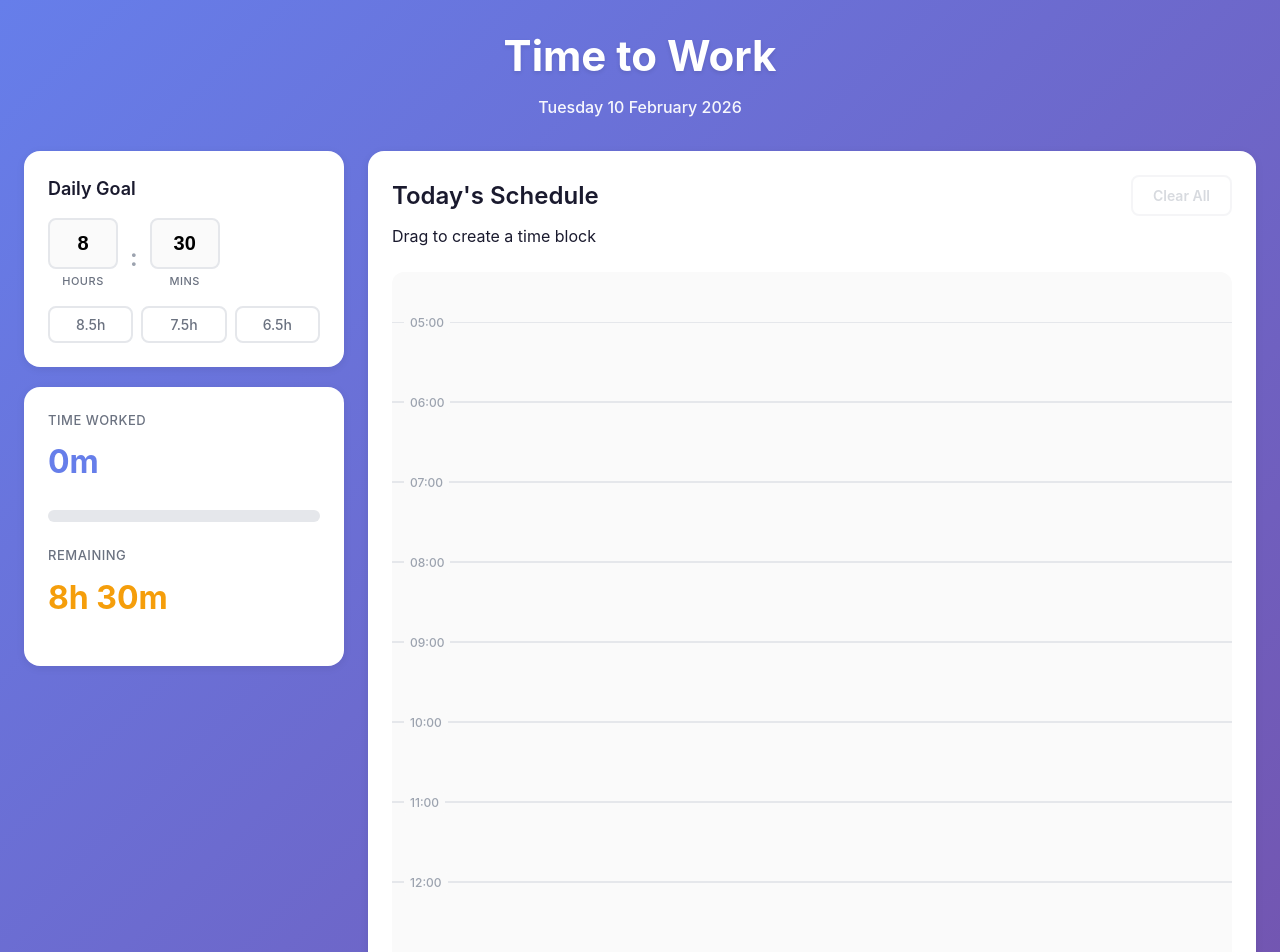
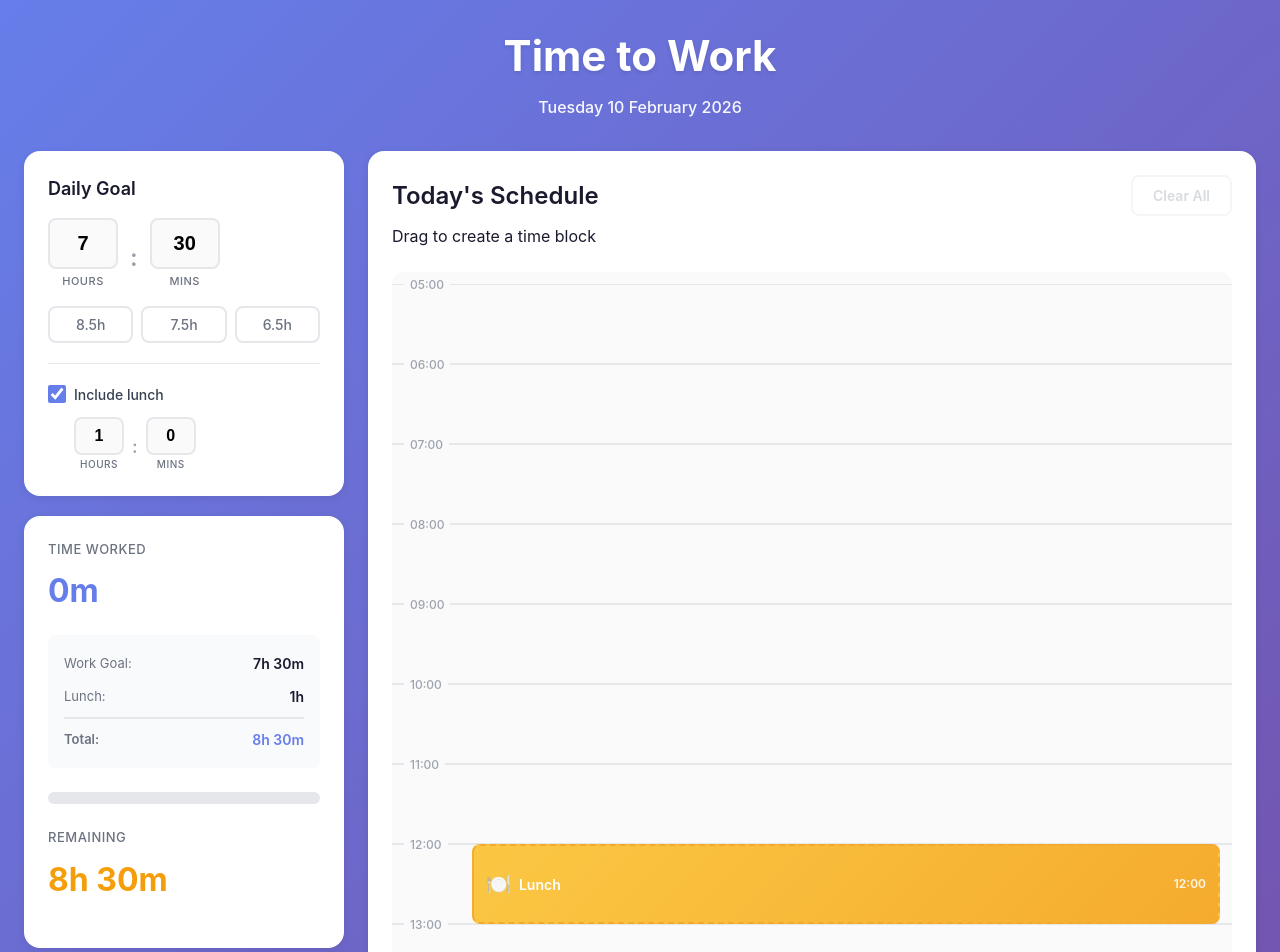
Before and after one commit to dwilliams264/time-to-work, a React (Vite) app: page / in a window 1280 px wide. Shown: the top 952 px of the page. Built offline with nearby package versions, Linux system fonts and the light colour scheme.

Commit message:
feat: added lunch break

```diff
--- a/src/App.tsx
+++ b/src/App.tsx
@@ -6,7 +6,7 @@ import DayCalendar from './components/DayCalendar';
 import GoalSetter from './components/GoalSetter';
 import TimeStats from './components/TimeStats';
 import type { TimeBlock } from './types';
-import { DEFAULT_GOAL_MINUTES } from './constants/calendar';
+import { DEFAULT_GOAL_MINUTES, DEFAULT_LUNCH_TIME } from './constants/calendar';
 import { formatDate } from './utils/timeFormatters';
 
 /**
@@ -15,6 +15,9 @@ import { formatDate } from './utils/timeFormatters';
 function App() {
   const [timeBlocks, setTimeBlocks] = useState<TimeBlock[]>([]);
   const [goalMinutes, setGoalMinutes] = useState(DEFAULT_GOAL_MINUTES);
+  const [lunchEnabled, setLunchEnabled] = useState(true);
+  const [lunchMinutes, setLunchMinutes] = useState(60);
+  const [lunchStartTime, setLunchStartTime] = useState(DEFAULT_LUNCH_TIME);
 
   const currentDate = formatDate(new Date());
   const totalMinutesWorked = timeBlocks.reduce((sum, block) => sum + block.duration, 0);
@@ -52,10 +55,19 @@ function App() {
 
       <div className="app-content">
         <div className="sidebar">
-          <GoalSetter goalMinutes={goalMinutes} onGoalChange={setGoalMinutes} />
+          <GoalSetter
+            goalMinutes={goalMinutes}
+            onGoalChange={setGoalMinutes}
+            lunchEnabled={lunchEnabled}
+            lunchMinutes={lunchMinutes}
+            onLunchEnabledChange={setLunchEnabled}
+            onLunchMinutesChange={setLunchMinutes}
+          />
           <TimeStats
             totalMinutes={totalMinutesWorked}
             goalMinutes={goalMinutes}
+            lunchEnabled={lunchEnabled}
+            lunchMinutes={lunchMinutes}
           />
         </div>
 
@@ -66,6 +78,10 @@ function App() {
             onRemoveBlock={handleRemoveBlock}
             onUpdateBlock={handleUpdateBlock}
             onClearAll={handleClearAll}
+            lunchEnabled={lunchEnabled}
+            lunchStartTime={lunchStartTime}
+            lunchDuration={lunchMinutes}
+            onLunchTimeChange={setLunchStartTime}
           />
         </main>
       </div>
--- a/src/components/DayCalendar.css
+++ b/src/components/DayCalendar.css
@@ -75,7 +75,7 @@
     cursor: crosshair;
     user-select: none;
     touch-action: none;
-    padding-top: 50px;
+    padding-top: 12px;
 }
 
 .hour-row {
@@ -196,6 +196,53 @@
     background: rgba(255, 255, 255, 0.2);
 }
 
+.lunch-indicator {
+    position: absolute;
+    left: 80px;
+    right: 12px;
+    background: linear-gradient(135deg, #fbbf24 0%, #f59e0b 100%);
+    border: 2px dashed #f59e0b;
+    border-radius: 8px;
+    cursor: move;
+    display: flex;
+    align-items: center;
+    min-height: 40px;
+    z-index: 9;
+    opacity: 0.85;
+    transition:
+        opacity 0.2s ease,
+        box-shadow 0.2s ease;
+}
+
+.lunch-indicator:hover {
+    opacity: 1;
+    box-shadow: 0 4px 12px rgba(245, 158, 11, 0.4);
+}
+
+.lunch-content {
+    width: 100%;
+    padding: 8px 12px;
+    display: flex;
+    align-items: center;
+    gap: 8px;
+    color: white;
+    font-weight: 600;
+}
+
+.lunch-emoji {
+    font-size: 20px;
+}
+
+.lunch-label {
+    font-size: 14px;
+    flex: 1;
+}
+
+.lunch-time {
+    font-size: 12px;
+    opacity: 0.9;
+}
+
 .current-time-line {
     position: absolute;
     left: 80px;
--- a/src/components/DayCalendar.tsx
+++ b/src/components/DayCalendar.tsx
@@ -18,6 +18,10 @@ interface DayCalendarProps {
   onRemoveBlock: (id: string) => void;
   onUpdateBlock: (id: string, startTime: number, duration: number) => void;
   onClearAll: () => void;
+  lunchEnabled: boolean;
+  lunchStartTime: number;
+  lunchDuration: number;
+  onLunchTimeChange: (startTime: number) => void;
 }
 
 /**
@@ -25,12 +29,23 @@ interface DayCalendarProps {
  * Supports drag-and-drop to create blocks, move blocks, and resize blocks
  * Works with both mouse and touch events for mobile support
  */
-function DayCalendar({ timeBlocks, onAddBlock, onRemoveBlock, onUpdateBlock, onClearAll }: DayCalendarProps) {
+function DayCalendar({
+  timeBlocks,
+  onAddBlock,
+  onRemoveBlock,
+  onUpdateBlock,
+  onClearAll,
+  lunchEnabled,
+  lunchStartTime,
+  lunchDuration,
+  onLunchTimeChange
+}: DayCalendarProps) {
   const [dragStart, setDragStart] = useState<number | null>(null);
   const [dragEnd, setDragEnd] = useState<number | null>(null);
   const [isDragging, setIsDragging] = useState(false);
   const [movingBlock, setMovingBlock] = useState<string | null>(null);
   const [resizingBlock, setResizingBlock] = useState<ResizeState | null>(null);
+  const [movingLunch, setMovingLunch] = useState(false);
   const [currentTime, setCurrentTime] = useState(new Date());
   const calendarRef = useRef<HTMLDivElement>(null);
 
@@ -42,7 +57,8 @@ function DayCalendar({ timeBlocks, onAddBlock, onRemoveBlock, onUpdateBlock, onC
 
     const target = e.target as HTMLElement;
     const isTimeBlock = target.closest('.time-block');
-    if (isTimeBlock) return;
+    const isLunchIndicator = target.closest('.lunch-indicator');
+    if (isTimeBlock || isLunchIndicator) return;
 
     const rect = calendarRef.current.getBoundingClientRect();
     const y = e.clientY - rect.top - 12;
@@ -65,6 +81,14 @@ function DayCalendar({ timeBlocks, onAddBlock, onRemoveBlock, onUpdateBlock, onC
 
     if (isDragging && dragStart !== null) {
       setDragEnd(minutes);
+    } else if (movingLunch) {
+      const rawStartTime = minutes - lunchDuration / 2;
+      const snappedStartTime = Math.round(rawStartTime / TIME_SNAP_INTERVAL) * TIME_SNAP_INTERVAL;
+      const newStartTime = Math.max(
+        0,
+        Math.min(snappedStartTime, TOTAL_HOURS * 60 - lunchDuration)
+      );
+      onLunchTimeChange(newStartTime);
     } else if (movingBlock) {
       const block = timeBlocks.find((b) => b.id === movingBlock);
       if (block) {
@@ -113,6 +137,7 @@ function DayCalendar({ timeBlocks, onAddBlock, onRemoveBlock, onUpdateBlock, onC
     setDragEnd(null);
     setMovingBlock(null);
     setResizingBlock(null);
+    setMovingLunch(false);
   }, [isDragging, dragStart, dragEnd, onAddBlock]);
 
   /**
@@ -123,7 +148,8 @@ function DayCalendar({ timeBlocks, onAddBlock, onRemoveBlock, onUpdateBlock, onC
 
     const target = e.target as HTMLElement;
     const isTimeBlock = target.closest('.time-block');
-    if (isTimeBlock) return;
+    const isLunchIndicator = target.closest('.lunch-indicator');
+    if (isTimeBlock || isLunchIndicator) return;
 
     const rect = calendarRef.current.getBoundingClientRect();
     const touch = e.touches[0];
@@ -147,6 +173,14 @@ function DayCalendar({ timeBlocks, onAddBlock, onRemoveBlock, onUpdateBlock, onC
 
     if (isDragging && dragStart !== null) {
       setDragEnd(minutes);
+    } else if (movingLunch) {
+      const rawStartTime = minutes - lunchDuration / 2;
+      const snappedStartTime = Math.round(rawStartTime / TIME_SNAP_INTERVAL) * TIME_SNAP_INTERVAL;
+      const newStartTime = Math.max(
+        0,
+        Math.min(snappedStartTime, TOTAL_HOURS * 60 - lunchDuration)
+      );
+      onLunchTimeChange(newStartTime);
     } else if (movingBlock) {
       const block = timeBlocks.find((b) => b.id === movingBlock);
       if (block) {
@@ -249,7 +283,7 @@ function DayCalendar({ timeBlocks, onAddBlock, onRemoveBlock, onUpdateBlock, onC
             key={block.id}
             className="time-block"
             style={{
-              top: `${timeToY(block.startTime) + 50}px`,
+              top: `${timeToY(block.startTime) + 12}px`,
               height: `${timeToY(block.duration)}px`
             }}
             onMouseDown={(e) => {
@@ -302,6 +336,30 @@ function DayCalendar({ timeBlocks, onAddBlock, onRemoveBlock, onUpdateBlock, onC
           </div>
         ))}
 
+        {lunchEnabled && (
+          <div
+            className="lunch-indicator"
+            style={{
+              top: `${timeToY(lunchStartTime) + 12}px`,
+              height: `${timeToY(lunchDuration)}px`
+            }}
+            onMouseDown={(e) => {
+              e.stopPropagation();
+              setMovingLunch(true);
+            }}
+            onTouchStart={(e) => {
+              e.stopPropagation();
+              setMovingLunch(true);
+            }}
+          >
+            <div className="lunch-content">
+              <span className="lunch-emoji">🍽️</span>
+              <span className="lunch-label">Lunch</span>
+              <span className="lunch-time">{formatTime(lunchStartTime)}</span>
+            </div>
+          </div>
+        )}
+
         {previewBlock && previewBlock.duration >= MIN_BLOCK_DURATION && (
           <div
             className="time-block preview"
--- a/src/components/GoalSetter.css
+++ b/src/components/GoalSetter.css
@@ -83,3 +83,53 @@
     color: #667eea;
     background: #f5f7ff;
 }
+
+.lunch-break-section {
+    margin-top: 20px;
+    padding-top: 20px;
+    border-top: 1px solid #e5e7eb;
+}
+
+.checkbox-label {
+    display: flex;
+    align-items: center;
+    gap: 8px;
+    cursor: pointer;
+    font-size: 14px;
+    color: #374151;
+    font-weight: 500;
+}
+
+.lunch-checkbox {
+    width: 18px;
+    height: 18px;
+    cursor: pointer;
+    accent-color: #667eea;
+}
+
+.lunch-inputs {
+    display: flex;
+    align-items: center;
+    gap: 8px;
+    margin-top: 12px;
+    padding-left: 26px;
+}
+
+.input-group.small {
+    gap: 2px;
+}
+
+.input-group.small label {
+    font-size: 10px;
+}
+
+.time-input.small {
+    width: 50px;
+    padding: 8px;
+    font-size: 16px;
+}
+
+.input-separator.small {
+    font-size: 18px;
+    margin-top: 4px;
+}
--- a/src/components/GoalSetter.tsx
+++ b/src/components/GoalSetter.tsx
@@ -4,21 +4,39 @@ import './GoalSetter.css';
 interface GoalSetterProps {
   goalMinutes: number;
   onGoalChange: (minutes: number) => void;
+  lunchEnabled: boolean;
+  lunchMinutes: number;
+  onLunchEnabledChange: (enabled: boolean) => void;
+  onLunchMinutesChange: (minutes: number) => void;
 }
 
 /**
  * Component for setting daily work hour goals
  * Allows input via hours/minutes fields or quick preset buttons
  */
-function GoalSetter({ goalMinutes, onGoalChange }: GoalSetterProps) {
+function GoalSetter({
+  goalMinutes,
+  onGoalChange,
+  lunchEnabled,
+  lunchMinutes,
+  onLunchEnabledChange,
+  onLunchMinutesChange
+}: GoalSetterProps) {
   const [hours, setHours] = useState(Math.floor(goalMinutes / 60));
   const [minutes, setMinutes] = useState(goalMinutes % 60);
+  const [lunchHours, setLunchHours] = useState(Math.floor(lunchMinutes / 60));
+  const [lunchMins, setLunchMins] = useState(lunchMinutes % 60);
 
   // Sync local state with prop changes
   useEffect(() => {
     setHours(Math.floor(goalMinutes / 60));
     setMinutes(goalMinutes % 60);
   }, [goalMinutes]);
+
+  useEffect(() => {
+    setLunchHours(Math.floor(lunchMinutes / 60));
+    setLunchMins(lunchMinutes % 60);
+  }, [lunchMinutes]);
 
   const handleHoursChange = (newHours: number) => {
     const validHours = Math.max(0, Math.min(24, newHours));
@@ -30,6 +48,18 @@ function GoalSetter({ goalMinutes, onGoalChange }: GoalSetterProps) {
     const validMinutes = Math.max(0, Math.min(59, newMinutes));
     setMinutes(validMinutes);
     onGoalChange(hours * 60 + validMinutes);
+  };
+
+  const handleLunchHoursChange = (newHours: number) => {
+    const validHours = Math.max(0, Math.min(4, newHours));
+    setLunchHours(validHours);
+    onLunchMinutesChange(validHours * 60 + lunchMins);
+  };
+
+  const handleLunchMinsChange = (newMins: number) => {
+    const validMins = Math.max(0, Math.min(59, newMins));
+    setLunchMins(validMins);
+    onLunchMinutesChange(lunchHours * 60 + validMins);
   };
 
   const setQuickGoal = (totalMinutes: number) => {
@@ -79,6 +109,46 @@ function GoalSetter({ goalMinutes, onGoalChange }: GoalSetterProps) {
           6.5h
         </button>
       </div>
+
+      <div className="lunch-break-section">
+        <label className="checkbox-label">
+          <input
+            type="checkbox"
+            checked={lunchEnabled}
+            onChange={(e) => onLunchEnabledChange(e.target.checked)}
+            className="lunch-checkbox"
+          />
+          <span>Include lunch</span>
+        </label>
+
+        {lunchEnabled && (
+          <div className="lunch-inputs">
+            <div className="input-group small">
+              <input
+                type="number"
+                min="0"
+                max="4"
+                value={lunchHours}
+                onChange={(e) => handleLunchHoursChange(parseInt(e.target.value) || 0)}
+                className="time-input small"
+              />
+              <label>Hours</label>
+            </div>
+            <span className="input-separator small">:</span>
+            <div className="input-group small">
+              <input
+                type="number"
+                min="0"
+                max="59"
+                value={lunchMins}
+                onChange={(e) => handleLunchMinsChange(parseInt(e.target.value) || 0)}
+                className="time-input small"
+              />
+              <label>Mins</label>
+            </div>
+          </div>
+        )}
+      </div>
     </div>
   );
 }
--- a/src/components/TimeStats.css
+++ b/src/components/TimeStats.css
@@ -36,6 +36,42 @@
     color: #10b981;
 }
 
+.goal-breakdown {
+    background: #f9fafb;
+    border-radius: 8px;
+    padding: 12px 16px;
+    margin-bottom: 20px;
+}
+
+.breakdown-item {
+    display: flex;
+    justify-content: space-between;
+    align-items: center;
+    padding: 6px 0;
+}
+
+.breakdown-item.total {
+    border-top: 2px solid #e5e7eb;
+    margin-top: 4px;
+    padding-top: 10px;
+    font-weight: 600;
+}
+
+.breakdown-label {
+    font-size: 13px;
+    color: #6b7280;
+}
+
+.breakdown-value {
+    font-size: 14px;
+    font-weight: 600;
+    color: #1a1a2e;
+}
+
+.breakdown-item.total .breakdown-value {
+    color: #667eea;
+}
+
 .progress-bar {
     width: 100%;
     height: 12px;
--- a/src/components/TimeStats.tsx
+++ b/src/components/TimeStats.tsx
@@ -4,16 +4,20 @@ import './TimeStats.css';
 interface TimeStatsProps {
   totalMinutes: number;
   goalMinutes: number;
+  lunchEnabled: boolean;
+  lunchMinutes: number;
 }
 
 /**
  * Component displaying time worked statistics and progress towards daily goal
  */
-function TimeStats({ totalMinutes, goalMinutes }: TimeStatsProps) {
-  const remainingMinutes = goalMinutes - totalMinutes;
-  const progressPercentage = Math.min(100, (totalMinutes / goalMinutes) * 100);
-  const isComplete = totalMinutes >= goalMinutes;
-  const isOverGoal = totalMinutes > goalMinutes;
+function TimeStats({ totalMinutes, goalMinutes, lunchEnabled, lunchMinutes }: TimeStatsProps) {
+  // When lunch is enabled, the total goal includes lunch time
+  const effectiveGoal = lunchEnabled ? goalMinutes + lunchMinutes : goalMinutes;
+  const remainingMinutes = effectiveGoal - totalMinutes;
+  const progressPercentage = Math.min(100, (totalMinutes / effectiveGoal) * 100);
+  const isComplete = totalMinutes >= effectiveGoal;
+  const isOverGoal = totalMinutes > effectiveGoal;
 
   return (
     <div className="time-stats">
@@ -21,6 +25,23 @@ function TimeStats({ totalMinutes, goalMinutes }: TimeStatsProps) {
         <h3>Time Worked</h3>
         <div className="stat-value primary">{formatDuration(totalMinutes)}</div>
       </div>
+
+      {lunchEnabled && (
+        <div className="goal-breakdown">
+          <div className="breakdown-item">
+            <span className="breakdown-label">Work Goal:</span>
+            <span className="breakdown-value">{formatDuration(goalMinutes)}</span>
+          </div>
+          <div className="breakdown-item">
+            <span className="breakdown-label">Lunch:</span>
+            <span className="breakdown-value">{formatDuration(lunchMinutes)}</span>
+          </div>
+          <div className="breakdown-item total">
+            <span className="breakdown-label">Total:</span>
+            <span className="breakdown-value">{formatDuration(effectiveGoal)}</span>
+          </div>
+        </div>
+      )}
 
       <div className="progress-bar">
         <div
--- a/src/constants/calendar.ts
+++ b/src/constants/calendar.ts
@@ -20,8 +20,11 @@ export const MIN_BLOCK_DURATION = 15;
 /** Snap interval for time blocks in minutes */
 export const TIME_SNAP_INTERVAL = 15;
 
-/** Default goal in minutes (8 hours 30 minutes) */
-export const DEFAULT_GOAL_MINUTES = 510;
+/** Default goal in minutes (7 hours 30 minutes) */
+export const DEFAULT_GOAL_MINUTES = 450;
+
+/** Default lunch time in minutes from HOURS_START (12:00 PM = 420 minutes from 5 AM) */
+export const DEFAULT_LUNCH_TIME = 420;
 
 /** Update interval for current time indicator in milliseconds */
 export const TIME_UPDATE_INTERVAL = 60000; // 1 minute
```
Lines whose indentation alone changed are shown as unchanged.
